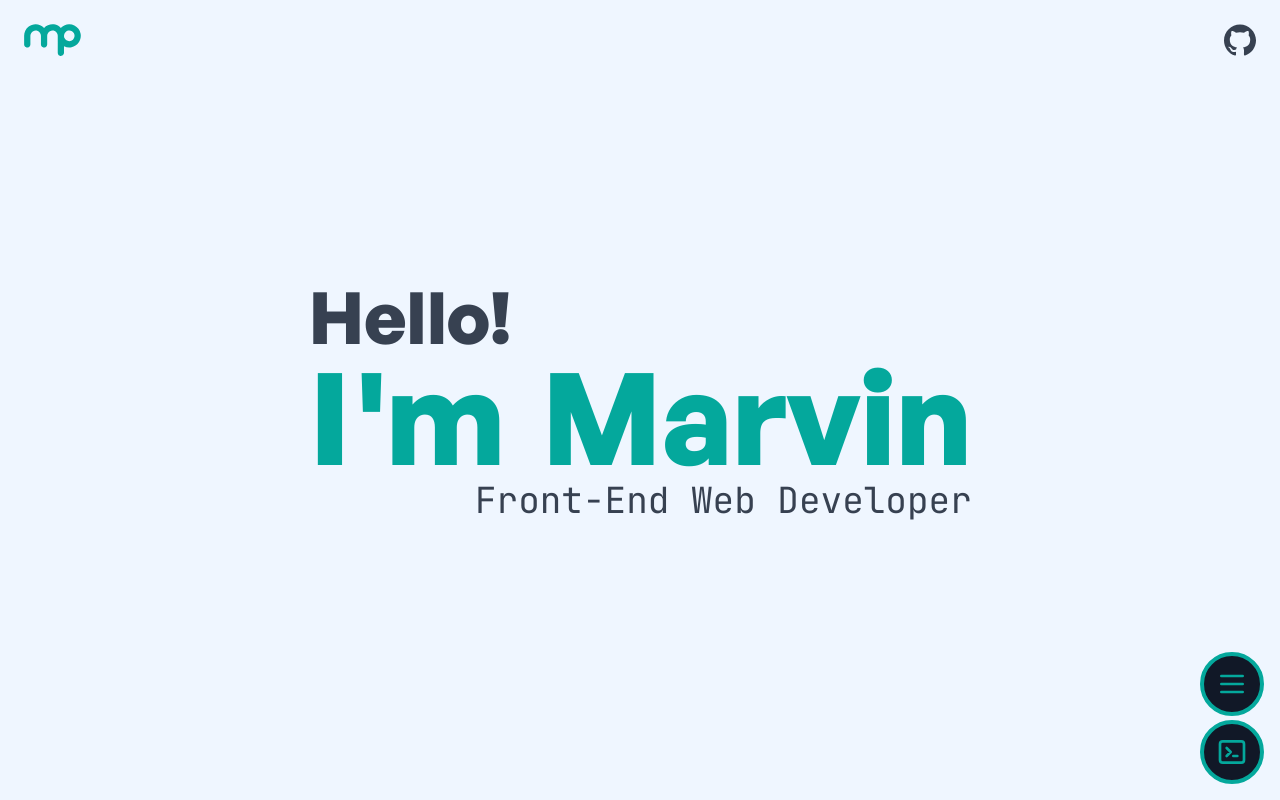
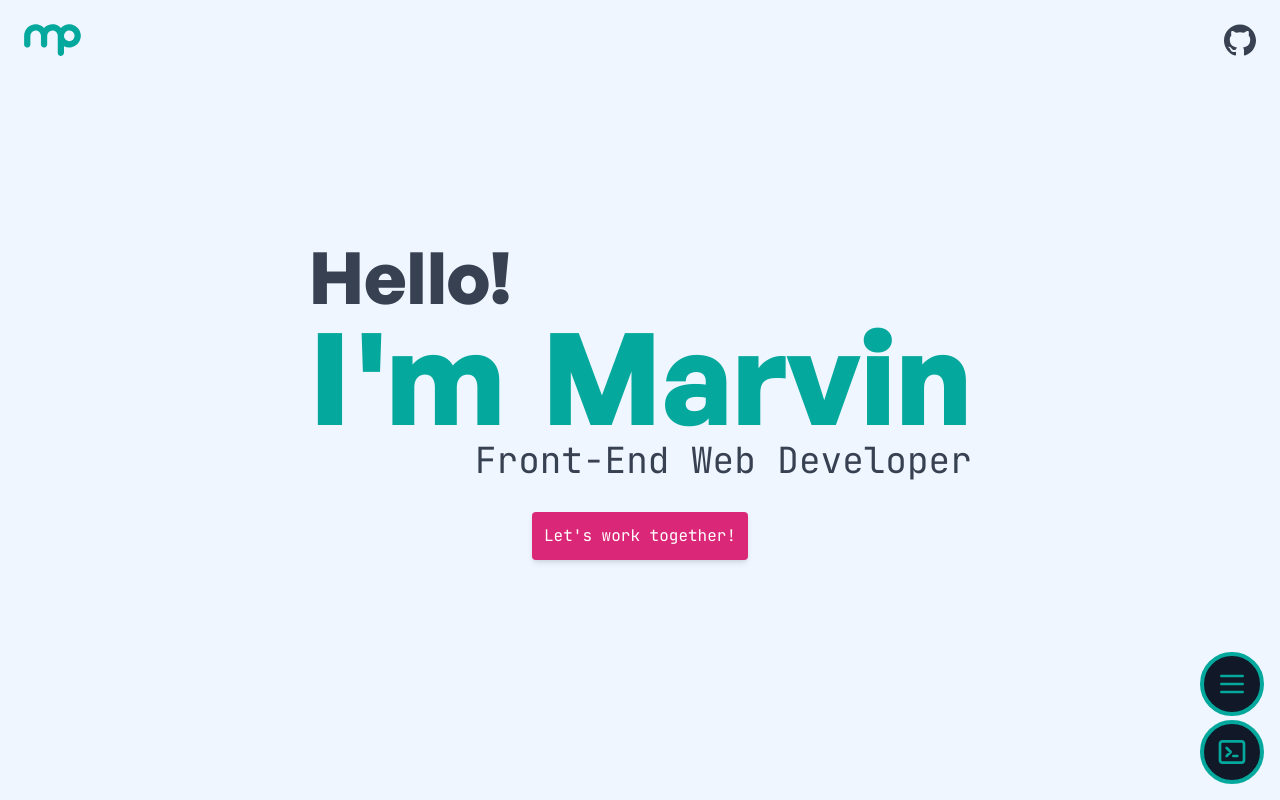
Before and after one commit to iamthismarvin/marvin.dev-v2, a Vue app: page / in a window 1280 px wide. Shown: the top 800 px of the page. Built offline with nearby package versions, Linux system fonts and the light colour scheme.

Commit message:
NEW: Add call-to-action button to [Hero] section.

```diff
--- a/src/sections/Hero.vue
+++ b/src/sections/Hero.vue
@@ -1,5 +1,5 @@
 <template>
-  <div :class="['bg-blue-50 flex flex-col lg:flex-row h-screen justify-center items-center px-4']">
+  <div :class="['bg-blue-50 flex flex-col h-screen justify-center items-center px-4']">
     <div>
       <p class="font-heading font-bold text-4xl md:text-6xl lg:text-7xl">Hello!</p>
       <p class="font-heading font-bold text-6xl md:text-8xl lg:text-9xl text-brand-green">
@@ -7,6 +7,13 @@
       </p>
       <p class="text-3xl md:text-4xl text-right">Front-End Web Developer</p>
     </div>
+    <a
+      href="mailto:hello@marvin.dev"
+      rel="noopener noreferrer"
+      class="bg-pink-600 mt-8 p-3 text-white rounded shadow-md"
+    >
+      Let's work together!
+    </a>
   </div>
 </template>
 
```
